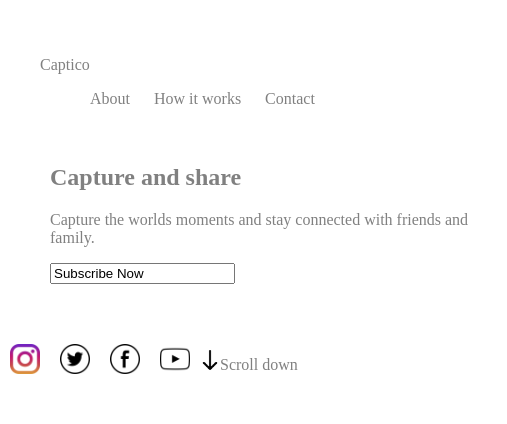
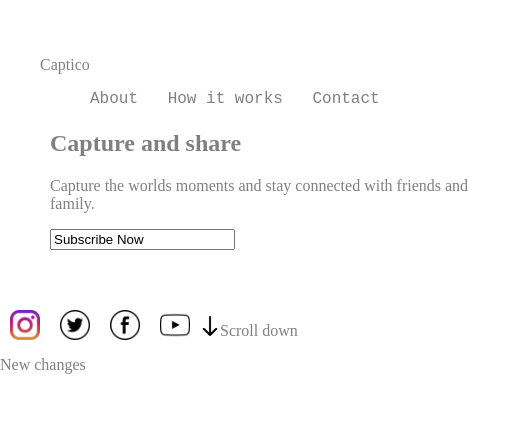
Before and after one commit to nnamdi16/NESABYMAKERS, a plain HTML site: page index.html in a window 1280 px wide. Shown: the top 424 px of the page, 0-507 px from the left. Drawn offline with Linux system fonts and the light colour scheme.

Commit message:
A new modification

```diff
--- a/index.html
+++ b/index.html
@@ -42,6 +42,7 @@
             <p>
                 <img src="images/download-arrow.png" id="footer">Scroll down</p>
         </div>
+        <p>New changes</p>
     </div>
 </body>
 
--- a/style.css
+++ b/style.css
@@ -25,6 +25,8 @@ body{
 
     list-style:none;
     color: gray;
+    float: left;
+    font-family: 'Courier New', Courier, monospace;
 }
 
 #nav_link2 li{
```
